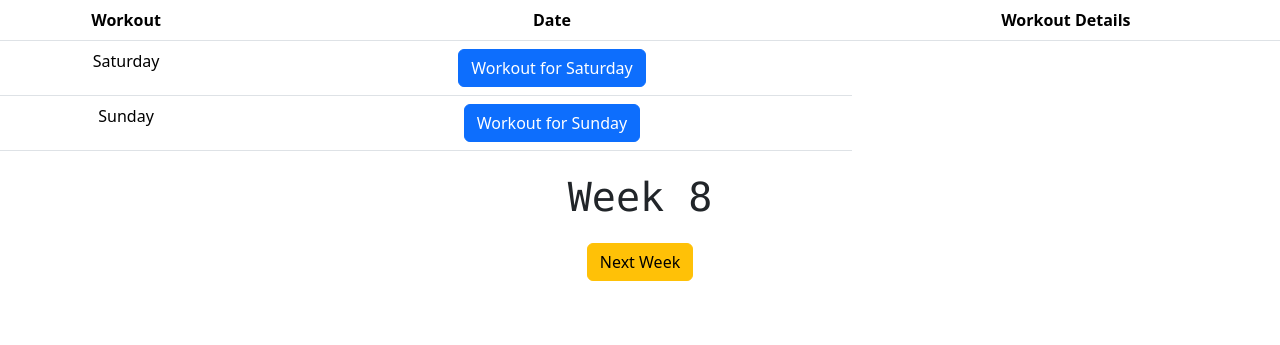
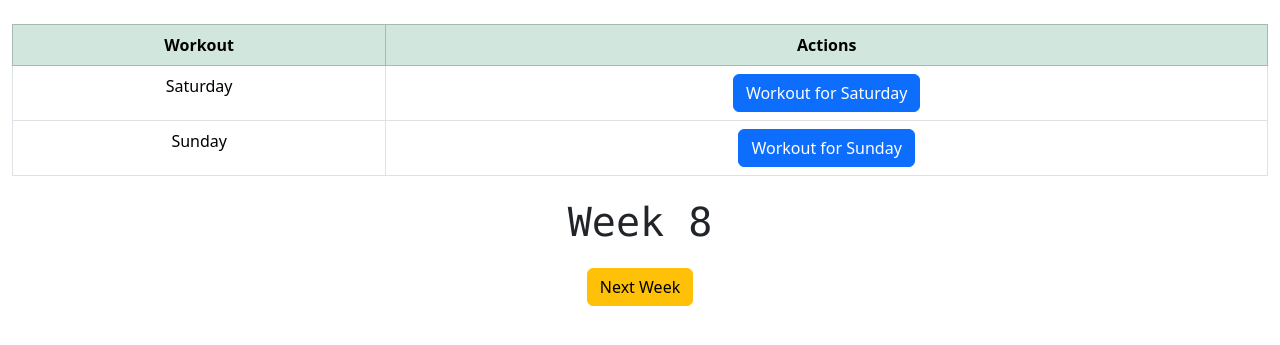
Before and after one commit to Azfar-Sphere/Workout-Log, a Flask app: page / in a window 1280 px wide. Shown: the part 71-416 px from the top of the page. Run offline with Flask 3, Linux system fonts and the light colour scheme; a user stored in the database is signed in; data comes from the database, SQL or seed files in the repository.

Commit message:
Refined Index Table

```diff
--- a/webapp/templates/index.html
+++ b/webapp/templates/index.html
@@ -5,27 +5,32 @@ Index
 {% endblock %}
 
 {% block main %}
-<div class="containter-fluid fs-6">
-    <table class="table text-sm-center">
-        <thead>
-            <tr>
-                <th scope="col">Workout</th>
-                <th scope="col">Date</th>
-                <th scope="col">Workout Details</th>
-            </tr>
+<br>
+<div class="container-fluid fs-6">
+    <table class="table table-bordered table-hover text-center">
+        <thead class="table-success">
+        <tr>
+            <th scope="col">Workout</th>
+            <th scope="col">Actions</th>
+        </tr>
         </thead>
+        <tbody>
         {% for day in days %}
         <tr>
-            <td scope="col">{{ day }}</td>
+            <td>{{ day }}</td>
+            <td>
             <form action="/dayworkout" method="post">
-                <td><button class="btn btn-primary" type="submit">Workout for {{ day }}</button></td>
                 <input type="hidden" name="day" value="{{ day }}" />
-                <input type="hidden" id="week" name="week" value="{{ week }}"/>
+                <input type="hidden" id="week" name="week" value="{{ week }}" />
+                <button class="btn btn-primary" type="submit">Workout for {{ day }}</button>
             </form>
+            </td>
         </tr>
         {% endfor %}
+        </tbody>
     </table>
 </div>
+
 <div class="container-fluid fs-6 text-sm-center">
     <form action="/incrementweek" method="post" onsubmit="return confirmWeek()">
         <p class="font-monospace fs-1" id="weekLabel">Week {{ week }}</p>
--- a/webapp/templates/workout.html
+++ b/webapp/templates/workout.html
@@ -10,7 +10,8 @@ Workout For {{ workout.day }}
 {% block main%}
 <br />
 <h1 class="display-4 text-center fw-bold">{{ workout.day }} Workout</h1>
-<h3 class="text-center fs-5">{{ workout.date }}</h3>
+<h3 class="text-center fs-5" id="workoutDate">{{ workout.date }}</h3>
+<br>
 
 <div class="fs-6">
   <div class="container-fluid text-sm-center">
```
Also changed, not shown: webapp/templates/static/app.js (line endings or trailing spaces).
